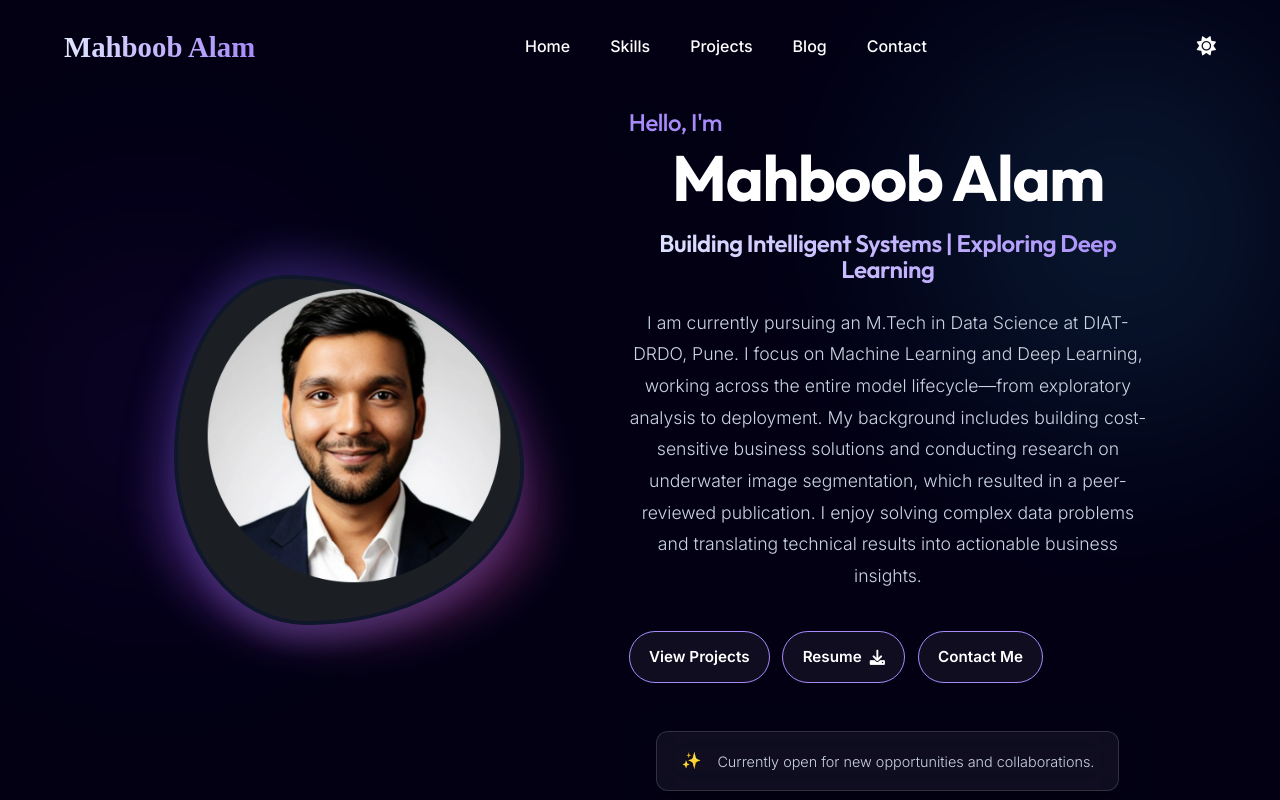
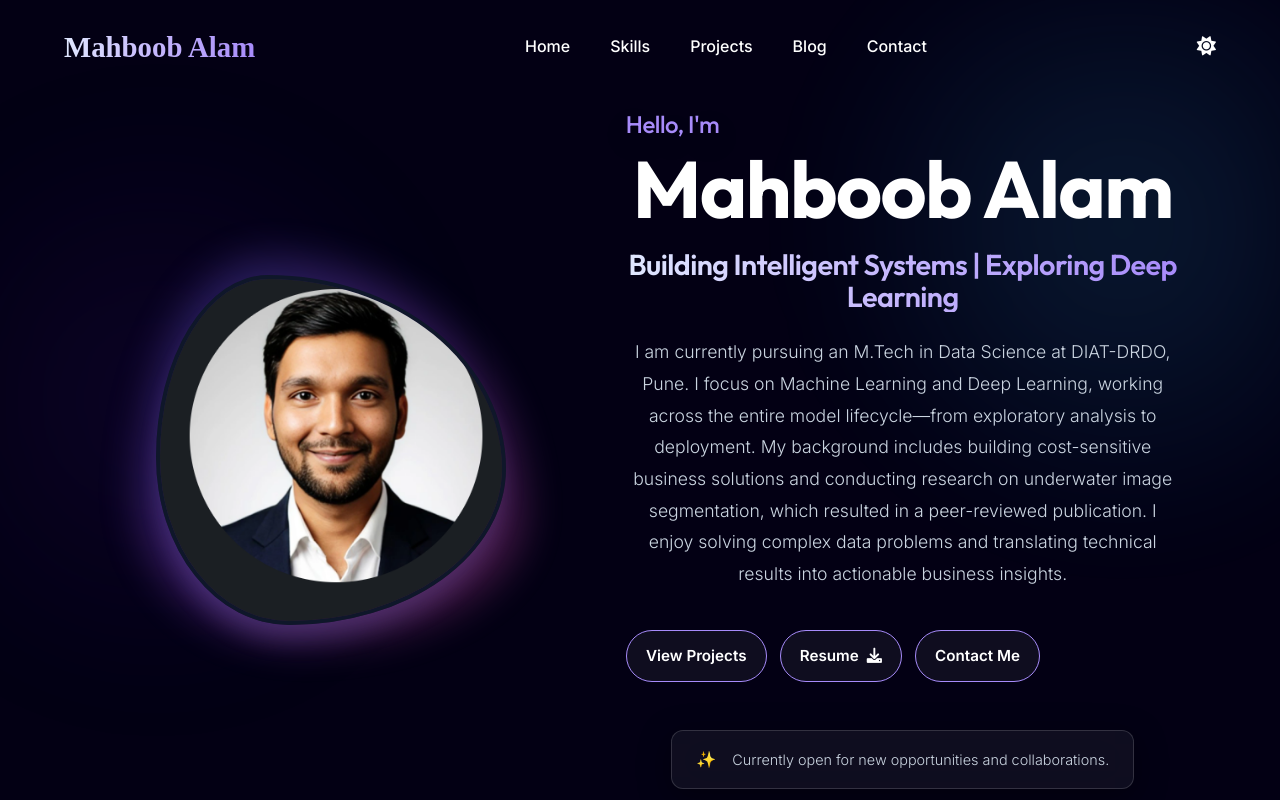
Before and after one commit to MahboobAlam0/portfolio, a React (Create React App) app: page / in a window 1280 px wide. Shown: the top 800 px of the page. Built offline with nearby package versions, Linux system fonts and the light colour scheme.

Commit message:
Enhancement: Universal Responsiveness (Fluid Type, Tablet Grids)

```diff
--- a/src/styles/About.css
+++ b/src/styles/About.css
@@ -99,7 +99,7 @@
 }
 
 .name-title {
-  font-size: 4rem;
+  font-size: clamp(2.5rem, 8vw, 5rem);
   font-weight: 700;
   margin-bottom: 1rem;
   line-height: 1.1;
@@ -107,7 +107,7 @@
 }
 
 .gradient-subtitle {
-  font-size: 1.5rem;
+  font-size: clamp(1.2rem, 3vw, 1.8rem);
   background: var(--gradient-text);
   -webkit-background-clip: text;
   background-clip: text;
--- a/src/styles/Projects.css
+++ b/src/styles/Projects.css
@@ -165,8 +165,18 @@
   background: var(--input-bg);
 }
 
+@media (max-width: 1024px) {
+  .projects-grid {
+    grid-template-columns: repeat(2, 1fr);
+  }
+}
+
 @media (max-width: 768px) {
   .projects {
     padding: 60px 0;
   }
+
+  .projects-grid {
+    grid-template-columns: 1fr;
+  }
 }
--- a/src/styles/Skills.css
+++ b/src/styles/Skills.css
@@ -115,3 +115,10 @@
     grid-template-columns: 1fr;
   }
 }
+
+@media (max-width: 480px) {
+  .skills-items-grid {
+    grid-template-columns: 1fr;
+    /* Single column skills for very narrow screens */
+  }
+}
--- a/src/styles/global.css
+++ b/src/styles/global.css
@@ -101,7 +101,7 @@ h6 {
 }
 
 h2 {
-    font-size: 3.5rem;
+    font-size: clamp(2.5rem, 5vw, 3.5rem);
     /* Massive headings */
     margin-bottom: 3rem;
     font-weight: 800;
```
